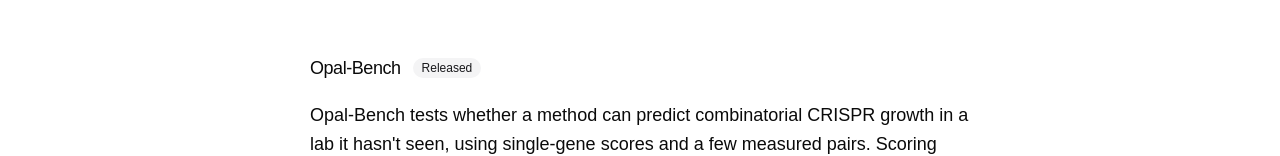
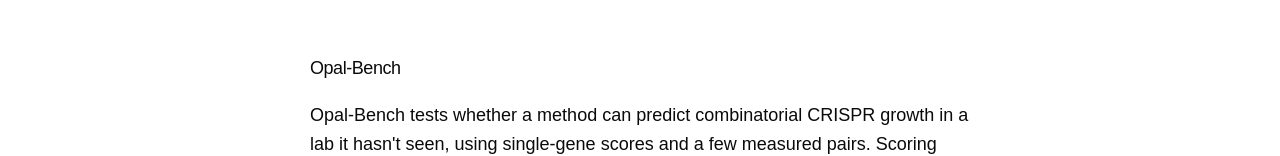
Before and after one commit to TheTinyIntelLab/web, a Next.js app: page / in a window 1280 px wide. Shown: the part 1945-2101 px from the top of the page. Built offline with nearby package versions, Linux system fonts and the light colour scheme; no server answers; a web font is replaced by a local one.

Commit message:
remove benchmark release badge

```diff
--- a/app/page.tsx
+++ b/app/page.tsx
@@ -159,12 +159,9 @@ export default function Home() {
           id="opal-bench"
           className="mt-14 flex scroll-mt-6 flex-col gap-5"
         >
-          <div className="flex flex-wrap items-center gap-3">
-            <h2 className="text-lg leading-snug font-medium tracking-tight">
-              Opal-Bench
-            </h2>
-            <Badge variant="secondary">Released</Badge>
-          </div>
+          <h2 className="text-lg leading-snug font-medium tracking-tight">
+            Opal-Bench
+          </h2>
           {opalBench.map((text) => (
             <p key={text}>{text}</p>
           ))}
```
